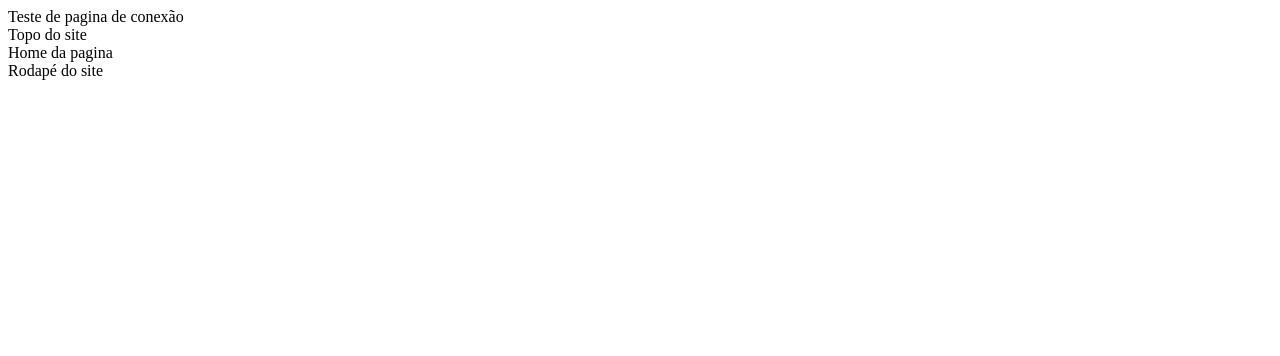
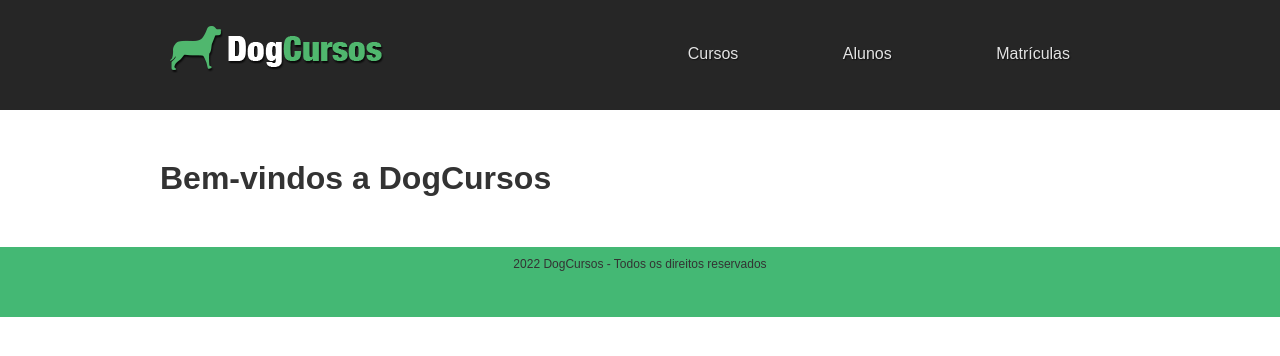
Before and after one commit to fa2c1/udemy-alfahelixtreinamentos-diegomariano-sistema_curso, a PHP site: page / in a window 1280 px wide. Shown: the top 356 px of the page. Run offline with PHP 8.4, Linux system fonts and the light colour scheme; a stand-in replaces the project's code that opens the database connection.

Commit message:
Creating the main page layout

```diff
--- /dev/null
+++ b/css/styles.css
@@ -0,0 +1,54 @@
+/*Estilo da pagina*/
+*{
+  margin: 0;
+  padding: 0;
+}
+
+body{
+  font-family: Arial, Helvetica, sans-serif;
+  font-size: 16px 0;
+  color: #333;
+}
+
+header{
+  height: 90px;
+  padding: 10px;
+  background-color: #262626;
+}
+
+footer{
+  height: 50px;
+  padding: 10px 0;
+  background-color: #44b874;
+  color: #333;
+  text-align: center;
+  font-size: 12px;
+}
+
+/*class*/
+.container{
+  margin: 0 auto;
+  width: 960px;
+
+}
+
+/*id*/
+#conteudo{
+  padding: 50px 0;
+}
+
+#menu{
+  float: right;
+  padding: 35px 0;
+}
+
+#menu a{
+  text-decoration: none;
+  padding: 45px 50px;
+  color: #e3e3e3;
+  text-shadow: 1px 1px 1px #111;
+}
+
+#menu a:hover{
+  background-color: #44b874;
+}
--- a/db.php
+++ /dev/null
@@ -1,3 +0,0 @@
-<?php
-  echo "Teste de pagina de conexão<br>"
-?>
--- a/footer.php
+++ b/footer.php
@@ -1,3 +1,7 @@
-<?php
-  echo "Rodapé do site<br>"
-?>
+  <footer id="rodape">
+    <div  class="container">
+      <span>2022 DogCursos</span> - Todos os direitos reservados
+    </div>
+  </footer>
+</body>
+</html>
--- a/header.php
+++ b/header.php
@@ -1,3 +1,20 @@
-<?php
-  echo "Topo do site<br>"
-?>
+<!DOCTYPE html>
+<html lang="pt-br">
+<head>
+  <meta charset="UTF-8">
+  <meta http-equiv="X-UA-Compatible" content="IE=edge">
+  <meta name="viewport" content="width=device-width, initial-scale=1.0">
+  <link rel="stylesheet" href="./css/styles.css">
+  <title>DogCursos</title>
+</head>
+<body>
+  <header>
+    <div  class="container">
+      <img src="./img/logo.png" title="logo" alt="Logo Dog Cursos">
+      <div id="menu">
+        <a href="#">Cursos</a>
+        <a href="#">Alunos</a>
+        <a href="#">Matrículas</a>
+      </div>
+    </div>
+  </header>
--- a/wiews/home.php
+++ b/wiews/home.php
@@ -1,3 +1,3 @@
-<?php
-  echo "Home da pagina<br>"
-?>
+  <div id="conteudo" class="container">
+    <h1>Bem-vindos a DogCursos</h1>
+  </div>
```
Also changed, not shown: img/logo.png (added).
